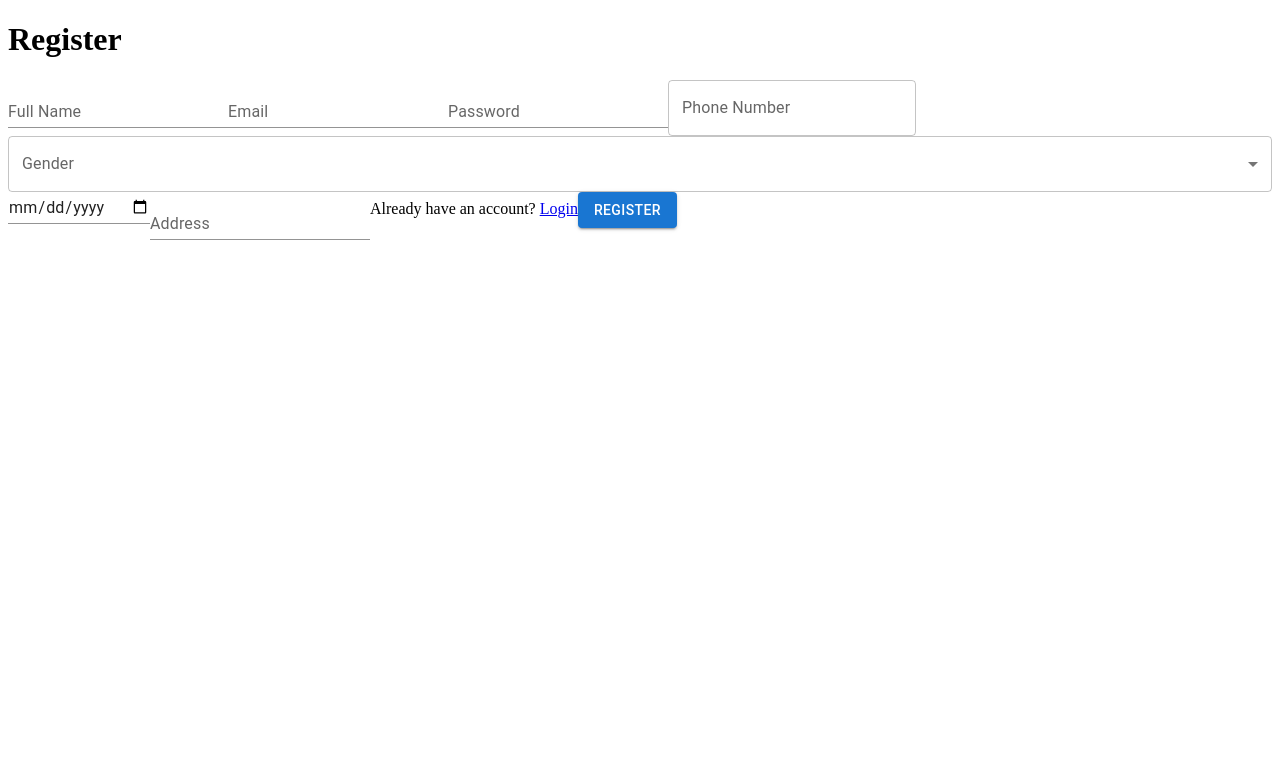
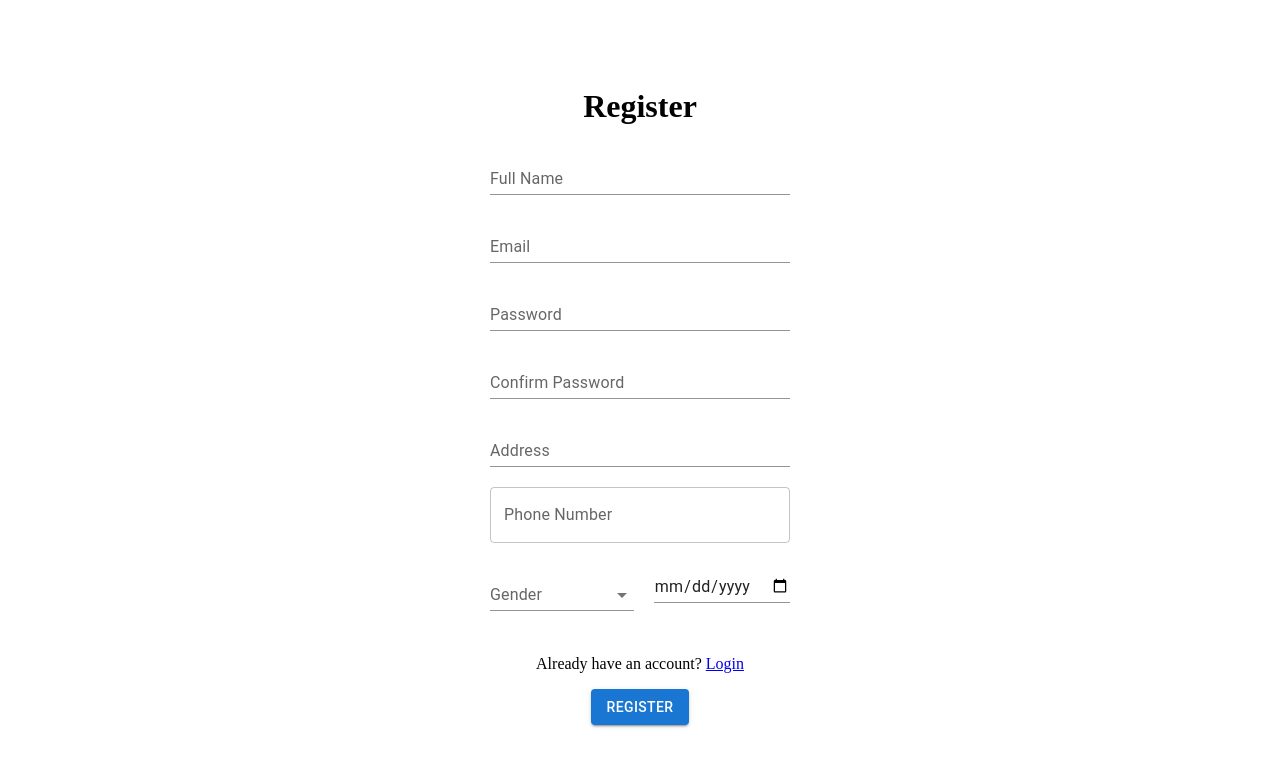
Before and after one commit to Car-Sell-MindX-X36/frontend, a React (Vite) app: page /register in a window 1280 px wide. Shown: the top 766 px of the page. Built offline with nearby package versions, Linux system fonts and the light colour scheme.

Commit message:
user login and register

```diff
--- a/src/pages/User/UserLogin.jsx
+++ b/src/pages/User/UserLogin.jsx
@@ -1,14 +1,21 @@
 import React from 'react'
 import { Box, TextField, Button } from '@mui/material'
+import { Link } from 'react-router-dom'
+import '../../styles/UserLogin.css'
 
 const UserLogin = () => {
   return (
     <>
-        <Box>
+        <Box className='login-form'>
             <h1>Login</h1>
-            <TextField label='Email' variant='standard' />
-            <TextField label='Password' variant='standard' type='password' />
-            <Button variant='contained'>Login</Button>
+            <div className="form">
+              <TextField label='Email' variant='standard' />
+              <TextField label='Password' variant='standard' type='password' />
+            </div>
+            <div className="login-submit">
+              <span>Forgot password? <Link to='#'>Click here</Link></span>
+              <Button variant='contained'>Login</Button>
+            </div>
             <span>Don't have an account? <a href='/register'>Register</a></span>
         </Box>
     </>
--- a/src/pages/User/UserRegister.jsx
+++ b/src/pages/User/UserRegister.jsx
@@ -1,6 +1,7 @@
 import { useState } from 'react'
 import { TextField, Button, Box, FormControl, InputLabel, Select, MenuItem } from '@mui/material'
 import { Link } from 'react-router-dom'
+import '../../styles/UserRegister.css'
 
 const UserRegister = () => {
   const [gender, setGender] = useState('')
@@ -11,23 +12,31 @@ const UserRegister = () => {
 
   return (
     <>
-      <Box>
+      <Box className='register-form'>
         <h1>Register</h1>
+        <div className="form">
           <TextField label='Full Name' variant='standard'  />
           <TextField label='Email' variant='standard' />
           <TextField label='Password' variant='standard' type='password' />
+          <TextField label='Confirm Password' variant='standard' type='password' />
+          <TextField label='Address' variant='standard' />
           <TextField label='Phone Number' vairant='standard' />
-        <FormControl fullWidth>
+        </div>
+        <div className="gender-dob">
+          <FormControl sx={{ width: '50%'}} variant='standard'>
             <InputLabel id='gender-select-label'>Gender</InputLabel>
             <Select labelId='gender-select-label' id='gender-select' value={gender} label='Gender' onChange={handleChangeGender}>
+              <MenuItem value=''>Select</MenuItem>
               <MenuItem value='Male'>Male</MenuItem>
               <MenuItem value='Women'>Women</MenuItem>
             </Select>
           </FormControl>
           <TextField variant='standard' type='date' />
-        <TextField label='Address' variant='standard' />
+        </div>
+        <div className="register-submit">
           <span>Already have an account? <Link to='/login'>Login</Link></span>
           <Button variant='contained'>Register</Button>
+        </div>
       </Box>
     </>
   )
--- /dev/null
+++ b/src/styles/UserLogin.css
@@ -0,0 +1,25 @@
+.login-form {
+    display: flex;
+    flex-direction: column;
+    align-items: center;
+    justify-content: center;
+    width: 100%;
+    height: 100vh;
+}
+
+.form {
+    display: flex;
+    flex-direction: column;
+    gap: 20px;
+    width: 300px;
+}
+
+.login-submit {
+    display: flex;
+    justify-content: center;
+    align-items: center;
+    flex-direction: column;
+    gap: 1rem;
+    width: 100%;
+    margin: 1.5rem;
+}
--- /dev/null
+++ b/src/styles/UserRegister.css
@@ -0,0 +1,27 @@
+.register-form {
+    display: flex;
+    flex-direction: column;
+    align-items: center;
+    justify-content: center;
+    width: 100%;
+    height: 100vh;
+}
+
+.gender-dob {
+    display: flex;
+    align-items: center;
+    justify-content: center;
+    gap: 20px;
+    width: 300px;
+    margin: 20px 0;
+}
+
+.register-submit {
+    display: flex;
+    justify-content: center;
+    align-items: center;
+    flex-direction: column;
+    gap: 1rem;
+    width: 100%;
+    margin: 1.5rem;
+}
```
Also changed, not shown: src/styles/AdminLogin.css (added), src/styles/AdminRegister.css (added). Lines whose indentation alone changed are shown as unchanged.
